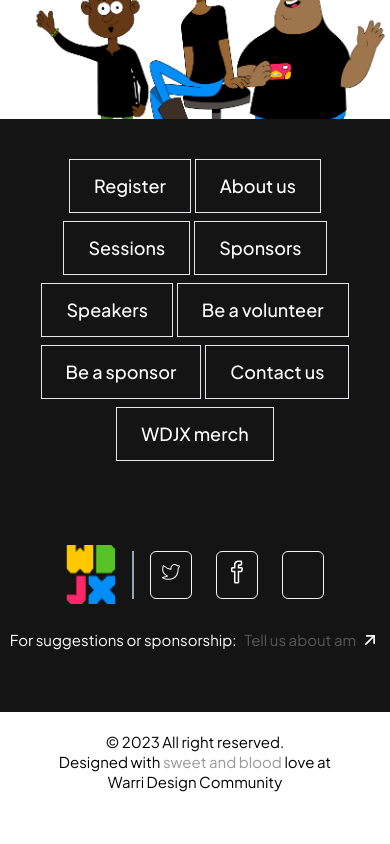
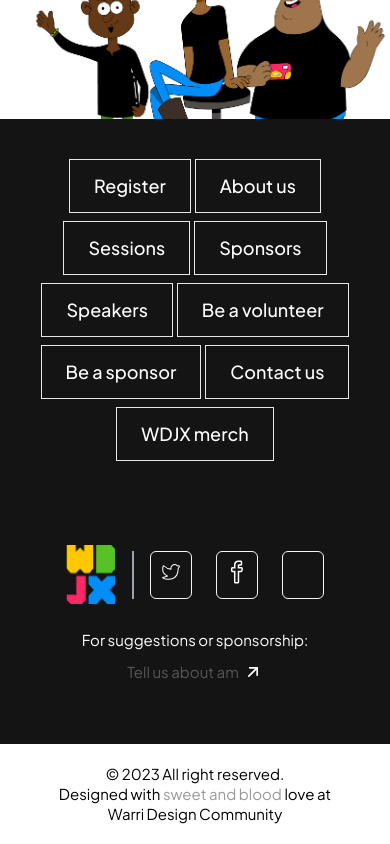
Before and after one commit to Matthewokiemute/wdjx, a Next.js app: page / in a window 390 px wide. Shown: the part 5676-6520 px from the top of the page. Before the commit the page ends 6488 px from the top, so only its background shows below. Built offline with nearby package versions, Linux system fonts and the light colour scheme; some icons are missing.

Commit message:
fix footer issue and added padding to the register form

```diff
--- a/src/components/Footer.jsx
+++ b/src/components/Footer.jsx
@@ -59,7 +59,7 @@ const Footer = () => {
             <a href="#" className="bg-transparent text-white font-medium text-lg px-6 py-3 border-[1px] border-gray-200">WDJX merch</a>
             </div>
           </div>
-          <div className="flex flex-col gap-6 md:flex-row items-center justify-between py-5">
+          <div className="container mx-auto px-6 flex flex-col gap-6 md:flex-row items-center justify-between py-5">
             <div className="flex items-center justify-center divide-solid divide-x-2 divide-gray-400">
               <div className="font-semibold text-2xl lg:text-3xl pr-4">
                 <a href="#home">
@@ -96,7 +96,7 @@ const Footer = () => {
                 </div>
               </div>
             </div>
-            <p className="text-white text-[15px] leading-6 flex items-center gap-2">
+            <p className="text-white flex items-center flex-col md:flex-row text-[15px] leading-6  gap-2">
               For suggestions or sponsorship:{" "}
               <span className="flex items-center gap-1">
               <a href="mailto:wdjx@gmail.com" className="text-[#575757] hover:text-white duration-500 ease-in">
--- a/src/components/RegisterSection.jsx
+++ b/src/components/RegisterSection.jsx
@@ -16,7 +16,7 @@ const RegisterSection = () => {
   }
   return (
     <div className="container mx-auto flex md:flex-row items-center justify-center flex-col-reverse gap-10 md:gap-40 py-28">
-      <div>
+      <div className="px-4 md:px-0">
         <form onSubmit={(e) => SubmitForm(e)} className="form w-full relative">
           <div className="flex flex-col gap-3 mb-3">
             <label className="text-2xl md:text-3xl font-medium">
--- a/src/components/SlidingText.jsx
+++ b/src/components/SlidingText.jsx
@@ -29,7 +29,7 @@ const SlidingText = () => {
             key={index}
             className={`transition-transform text-[#57C126] ${
               index === currentWordIndex ? '-translate-y-0' : '-translate-y-40 hidden'
-            } duration-2000 ease-in inline-block`}
+            } duration-700 ease-in inline-block`}
           >
             {word}
           </span>
```
